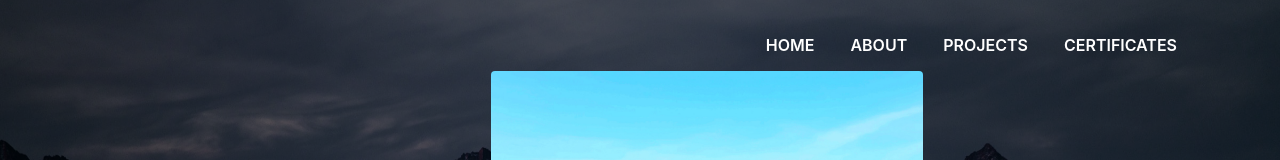
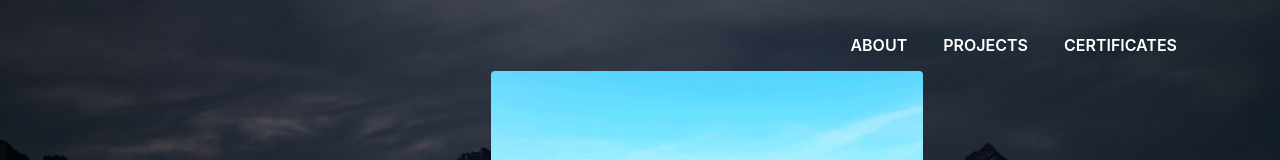
Before and after one commit to LalinduWenasara/LalinduWenasara.github.io, a plain HTML site: page index.html in a window 1280 px wide. Shown: the top 160 px of the page. Drawn offline with Linux system fonts and the light colour scheme.

Commit message:
Update index.html

```diff
--- a/index.html
+++ b/index.html
@@ -40,9 +40,7 @@
       </button>
       <div class="navbar-collapse collapse justify-content-end" id="navbarDefault">
         <ul class="navbar-nav">
-          <li class="nav-item">
-            <a class="nav-link js-scroll active" href="index.html">Home</a>
-          </li>
+
           <li class="nav-item">
             <a class="nav-link js-scroll" href="#about">About</a>
           </li>
```
